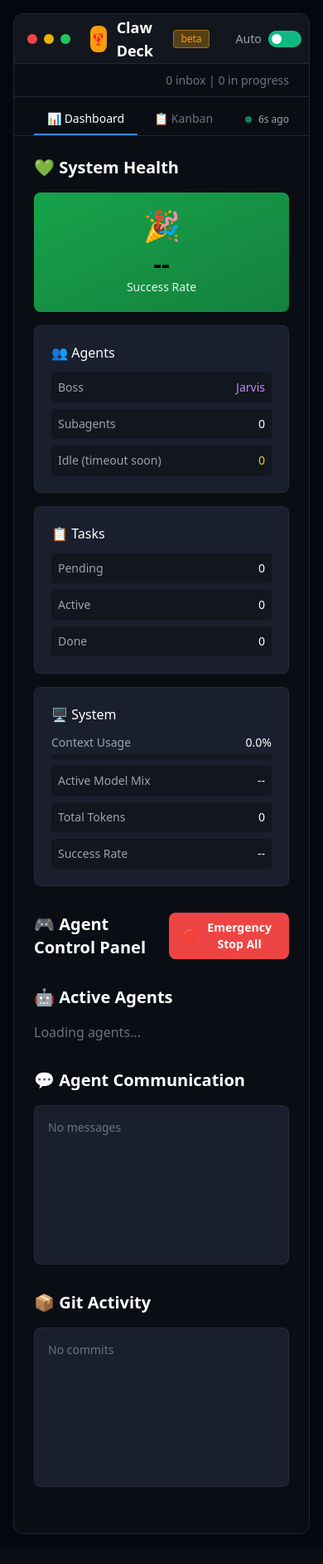
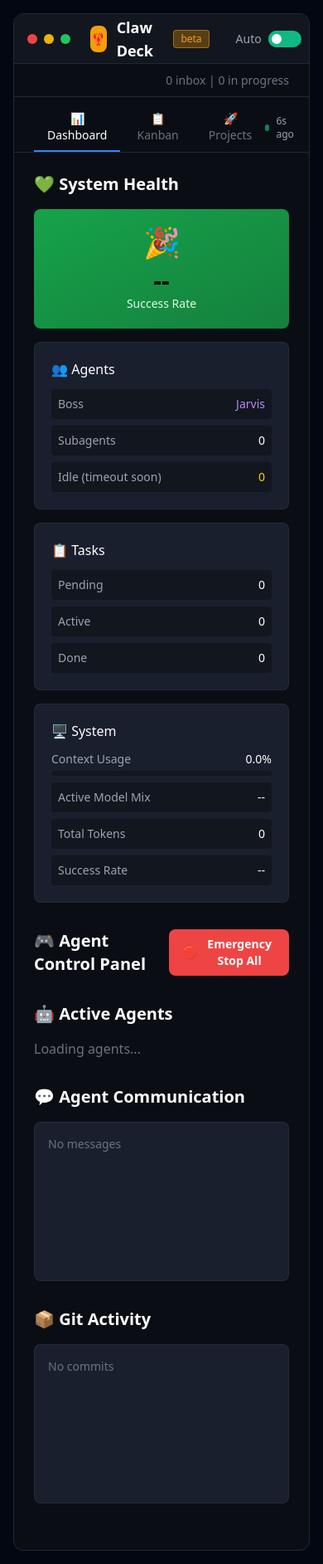
Before and after one commit to chrisgwynne/claw-deck, a Flask app: page / in a window 390 px wide. Shown: the whole page at 83% size. Before the commit the page ends 1849 px from the top, so only its background shows below. Run offline with Flask 2, Linux system fonts and the light colour scheme; parts of the project's set-up code (start-up, migrations or seed data) failed here and were passed over; some libraries are stand-ins or nearby versions.

Commit message:
Add Projects tab showing GitHub repos with language, stars, forks, issues

```diff
--- a/static/dashboard.js
+++ b/static/dashboard.js
@@ -65,23 +65,155 @@ async function initDashboard() {
 function switchTab(tab) {
     const dashboardView = document.getElementById('dashboard-view');
     const kanbanView = document.getElementById('kanban-view');
+    const projectsView = document.getElementById('projects-view');
     const dashboardTab = document.getElementById('tab-dashboard');
     const kanbanTab = document.getElementById('tab-kanban');
+    const projectsTab = document.getElementById('tab-projects');
 
+    // Reset all tabs
+    [dashboardTab, kanbanTab, projectsTab].forEach(t => {
+        t.classList.remove('border-modo-blue', 'text-white');
+        t.classList.add('border-transparent', 'text-modo-gray');
+    });
+
+    // Hide all views
+    dashboardView.classList.add('hidden');
+    kanbanView.classList.add('hidden');
+    projectsView.classList.add('hidden');
+
+    // Show selected tab
     if (tab === 'dashboard') {
         dashboardView.classList.remove('hidden');
-        kanbanView.classList.add('hidden');
         dashboardTab.classList.add('border-modo-blue', 'text-white');
         dashboardTab.classList.remove('border-transparent', 'text-modo-gray');
-        kanbanTab.classList.remove('border-modo-blue', 'text-white');
-        kanbanTab.classList.add('border-transparent', 'text-modo-gray');
-    } else {
-        dashboardView.classList.add('hidden');
+    } else if (tab === 'kanban') {
         kanbanView.classList.remove('hidden');
         kanbanTab.classList.add('border-modo-blue', 'text-white');
         kanbanTab.classList.remove('border-transparent', 'text-modo-gray');
-        dashboardTab.classList.remove('border-modo-blue', 'text-white');
-        dashboardTab.classList.add('border-transparent', 'text-modo-gray');
+    } else if (tab === 'projects') {
+        projectsView.classList.remove('hidden');
+        projectsTab.classList.add('border-modo-blue', 'text-white');
+        projectsTab.classList.remove('border-transparent', 'text-modo-gray');
+        // Load projects when tab is opened
+        loadGitHubProjects();
+    }
+}
+
+// ==================== GitHub Projects ====================
+async function loadGitHubProjects() {
+    const container = document.getElementById('projects-grid');
+    const lastUpdatedEl = document.getElementById('projects-last-updated');
+
+    if (!container) return;
+
+    try {
+        // Show loading state
+        container.innerHTML = `
+            <div class="col-span-full text-center py-12">
+                <div class="text-4xl mb-3 animate-pulse">⏳</div>
+                <p class="text-gray-400">Loading projects...</p>
+            </div>
+        `;
+
+        // Fetch from GitHub API
+        const response = await fetch('https://api.github.com/users/chrisgwynne/repos?sort=updated&per_page=20');
+        if (!response.ok) throw new Error(`GitHub API error: ${response.status}`);
+
+        const repos = await response.json();
+
+        if (repos.length === 0) {
+            container.innerHTML = `
+                <div class="col-span-full text-center py-12">
+                    <div class="text-4xl mb-3">📭</div>
+                    <p class="text-gray-400">No public repositories found</p>
+                </div>
+            `;
+            return;
+        }
+
+        // Filter out forks and sort by recently updated
+        const ownRepos = repos.filter(r => !r.fork);
+
+        container.innerHTML = ownRepos.map(repo => {
+            const updatedDate = new Date(repo.updated_at);
+            const daysAgo = Math.floor((Date.now() - updatedDate) / (1000 * 60 * 60 * 24));
+            const updatedText = daysAgo === 0 ? 'today' : daysAgo === 1 ? 'yesterday' : `${daysAgo} days ago`;
+
+            // Language color mapping
+            const langColors = {
+                'JavaScript': 'bg-yellow-400',
+                'TypeScript': 'bg-blue-400',
+                'Python': 'bg-green-400',
+                'HTML': 'bg-orange-400',
+                'CSS': 'bg-purple-400',
+                'Shell': 'bg-gray-400',
+                'Java': 'bg-red-400',
+                'Go': 'bg-cyan-400',
+                'Rust': 'bg-orange-600',
+                'Ruby': 'bg-red-500'
+            };
+            const langColor = langColors[repo.language] || 'bg-gray-500';
+
+            return `
+                <div class="bg-modo-card rounded-lg p-5 border border-white/5 hover:border-purple-500/30 transition-all group">
+                    <div class="flex items-start justify-between mb-3">
+                        <h3 class="font-bold text-white group-hover:text-purple-400 transition-colors">
+                            <a href="${repo.html_url}" target="_blank" class="hover:underline">${escapeHtml(repo.name)}</a>
+                        </h3>
+                        <span class="text-xs text-gray-500">${repo.visibility || 'public'}</span>
+                    </div>
+
+                    <p class="text-sm text-gray-400 mb-4 line-clamp-2">${escapeHtml(repo.description || 'No description')}</p>
+
+                    <div class="flex items-center gap-4 text-xs text-gray-500 mb-3">
+                        ${repo.language ? `
+                            <div class="flex items-center gap-1.5">
+                                <span class="w-2.5 h-2.5 rounded-full ${langColor}"></span>
+                                <span>${repo.language}</span>
+                            </div>
+                        ` : ''}
+                        <div class="flex items-center gap-1">
+                            <svg class="w-4 h-4" fill="currentColor" viewBox="0 0 20 20">
+                                <path d="M9.049 2.927c.3-.921 1.603-.921 1.902 0l1.07 3.292a1 1 0 00.95.69h3.462c.969 0 1.371 1.24.588 1.81l-2.8 2.034a1 1 0 00-.364 1.118l1.07 3.292c.3.921-.755 1.688-1.54 1.118l-2.8-2.034a1 1 0 00-1.175 0l-2.8 2.034c-.784.57-1.838-.197-1.539-1.118l1.07-3.292a1 1 0 00-.364-1.118L2.98 8.72c-.783-.57-.38-1.81.588-1.81h3.461a1 1 0 00.951-.69l1.07-3.292z"/>
+                            </svg>
+                            <span>${repo.stargazers_count}</span>
+                        </div>
+                        <div class="flex items-center gap-1">
+                            <svg class="w-4 h-4" fill="currentColor" viewBox="0 0 20 20">
+                                <path fill-rule="evenodd" d="M7.707 3.293a1 1 0 010 1.414L5.414 7H11a7 7 0 017 7v2a1 1 0 11-2 0v-2a5 5 0 00-5-5H5.414l2.293 2.293a1 1 0 11-1.414 1.414l-4-4a1 1 0 010-1.414l4-4a1 1 0 011.414 0z" clip-rule="evenodd"/>
+                            </svg>
+                            <span>${repo.forks_count}</span>
+                        </div>
+                        ${repo.open_issues_count > 0 ? `
+                            <div class="flex items-center gap-1 text-red-400">
+                                <svg class="w-4 h-4" fill="currentColor" viewBox="0 0 20 20">
+                                    <path fill-rule="evenodd" d="M18 10a8 8 0 11-16 0 8 8 0 0116 0zm-7 4a1 1 0 11-2 0 1 1 0 012 0zm-1-9a1 1 0 00-1 1v4a1 1 0 102 0V6a1 1 0 00-1-1z" clip-rule="evenodd"/>
+                                </svg>
+                                <span>${repo.open_issues_count}</span>
+                            </div>
+                        ` : ''}
+                    </div>
+
+                    <div class="text-xs text-gray-500 pt-3 border-t border-white/5">
+                        Updated ${updatedText}
+                    </div>
+                </div>
+            `;
+        }).join('');
+
+        if (lastUpdatedEl) {
+            lastUpdatedEl.textContent = `Updated: ${new Date().toLocaleTimeString()}`;
+        }
+
+    } catch (err) {
+        console.error('[Dashboard] Error loading GitHub projects:', err);
+        container.innerHTML = `
+            <div class="col-span-full text-center py-12">
+                <div class="text-4xl mb-3">❌</div>
+                <p class="text-red-400">Failed to load projects</p>
+                <p class="text-gray-500 text-sm mt-2">${escapeHtml(err.message)}</p>
+            </div>
+        `;
     }
 }
 
--- a/templates/index.html
+++ b/templates/index.html
@@ -184,6 +184,10 @@
                 <button id="tab-kanban" onclick="switchTab('kanban')"
                         class="px-4 py-2 text-sm font-medium border-b-2 border-transparent text-modo-gray hover:text-white transition-colors">
                     📋 Kanban
+                </button>
+                <button id="tab-projects" onclick="switchTab('projects')"
+                        class="px-4 py-2 text-sm font-medium border-b-2 border-transparent text-modo-gray hover:text-white transition-colors">
+                    🚀 Projects
                 </button>
             </div>
             <div class="text-xs flex items-center gap-2" style="color: #9CA3AF;">
@@ -430,6 +434,24 @@
         </div>
     </div>
 
+    <!-- Projects View -->
+    <div id="projects-view" class="hidden flex-1 overflow-y-auto p-6">
+        <div class="max-w-7xl mx-auto">
+            <div class="flex items-center justify-between mb-6">
+                <h2 class="text-2xl font-bold text-white">🚀 GitHub Projects</h2>
+                <span class="text-sm text-gray-400" id="projects-last-updated">Loading...</span>
+            </div>
+
+            <!-- Projects Grid -->
+            <div id="projects-grid" class="grid grid-cols-1 md:grid-cols-2 lg:grid-cols-3 gap-4">
+                <div class="col-span-full text-center py-12">
+                    <div class="text-4xl mb-3">⏳</div>
+                    <p class="text-gray-400">Loading projects...</p>
+                </div>
+            </div>
+        </div>
+    </div>
+
     <!-- Task Modal -->
     <div id="task-modal" class="fixed inset-0 bg-black bg-opacity-60 z-50 hidden flex items-center justify-center p-4">
         <div class="bg-modo-card rounded-xl max-w-md w-full border border-gray-700 shadow-2xl">
@@ -609,6 +631,6 @@
         </div>
     </div>
 
-    <script src="/static/dashboard.js?v=16"></script>
+    <script src="/static/dashboard.js?v=17"></script>
 </body>
 </html>
```
